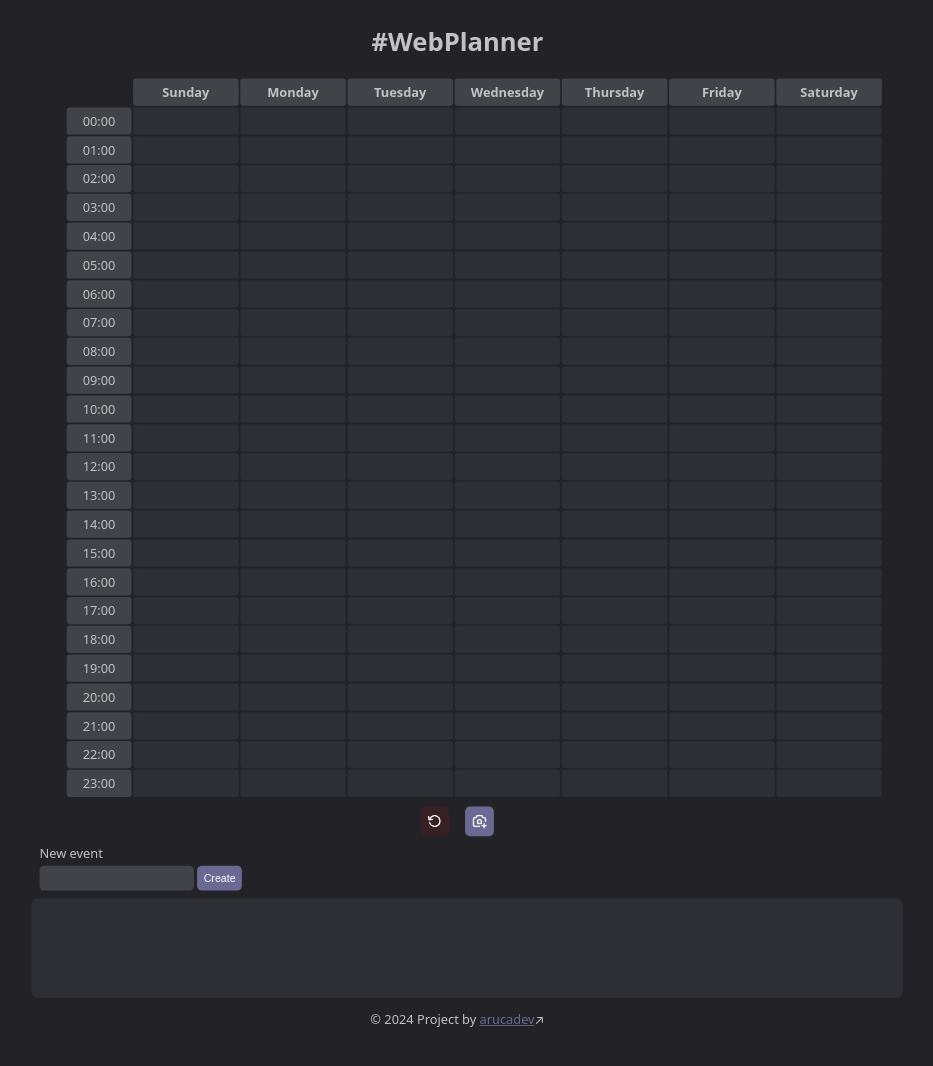
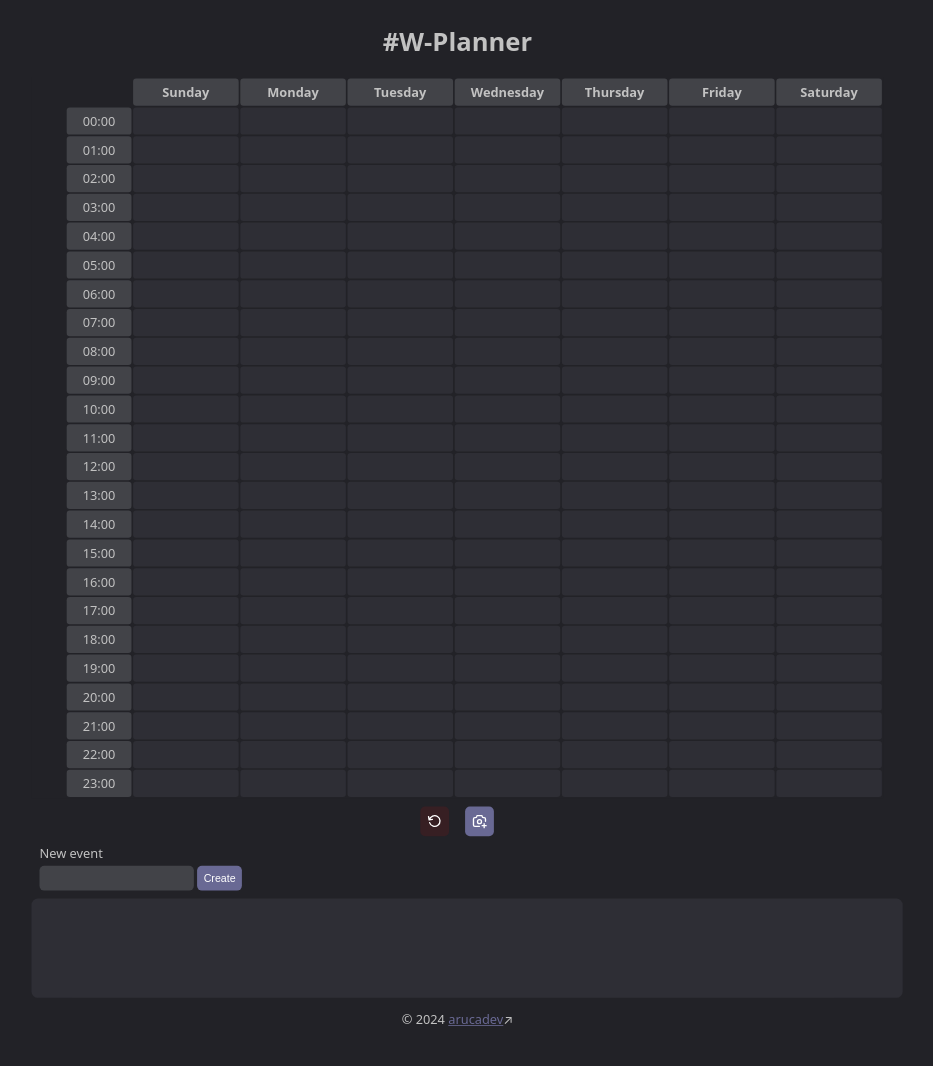
Before and after one commit to aruidev/w-planner, a plain HTML site: page index.html in a window 1280 px wide. Shown: the whole page, without its empty margins (183-1116 px from the left). Drawn offline with Linux system fonts and the light colour scheme.

Commit message:
Update index.html

```diff
--- a/index.html
+++ b/index.html
@@ -3,7 +3,7 @@
 <head>
     <meta charset="UTF-8">
     <meta name="viewport" content="width=device-width, initial-scale=1.0">
-    <title>#WebPlanner</title>
+    <title>#W-Planner</title>
     <style>
         :root {
             --bg-color: #222227;
@@ -226,7 +226,7 @@
 </head>
 <body>
     <header>
-        <h1 id="logo">#WebPlanner</h1>
+        <h1 id="logo">#W-Planner</h1>
     </header>
     <main>
         <table>
@@ -560,7 +560,7 @@
             <div id="event-cards-container"></div>
         </section>
     </main>
-    <footer><p>&copy; 2024 Project by <a href="arucadev.github.io">arucadev</a>↗</p></footer>
+    <footer><p>&copy; 2024 <a href="arucadev.github.io">arucadev</a>↗</p></footer>
     <script>
         const eventInput = document.getElementById('create-event');
         const addEventButton = document.getElementById('add-event-button');
```
